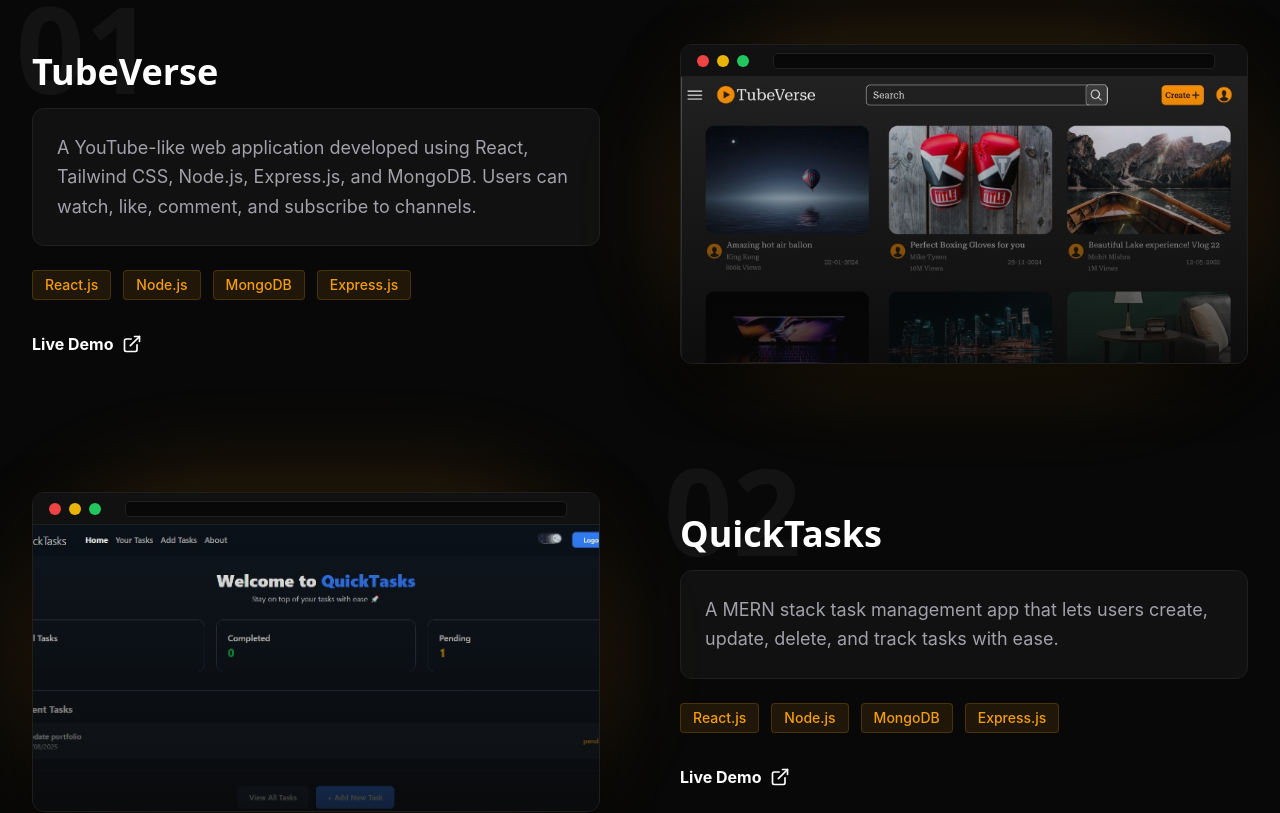
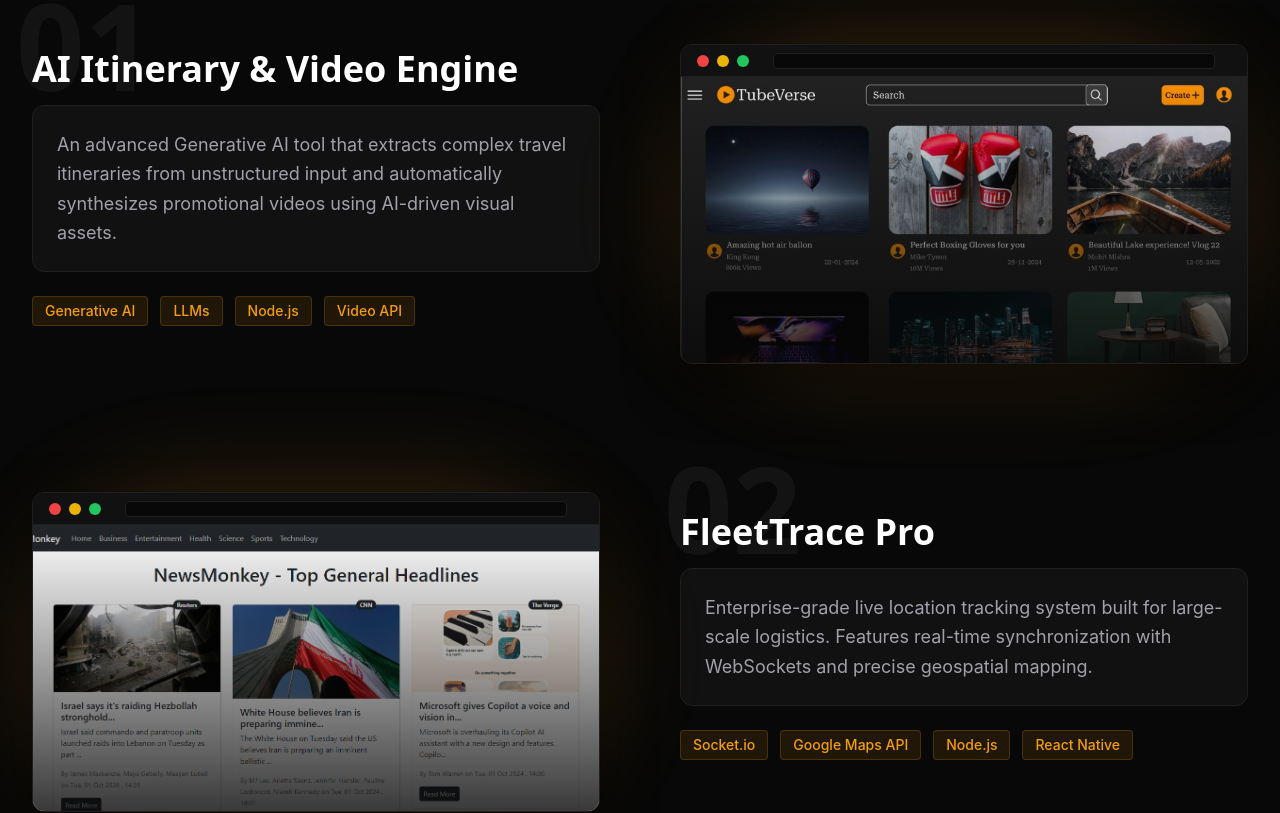
Before and after one commit to Mohit-1202/my-portfolio, a React (Vite) app: page / in a window 1280 px wide. Shown: the part 3140-3953 px from the top of the page. Built offline with nearby package versions, Linux system fonts and the light colour scheme.

Commit message:
feat: add professional profile summary, update experience, integrate new projects, and expand architecture skills list

```diff
--- a/src/components/Experience.jsx
+++ b/src/components/Experience.jsx
@@ -25,6 +25,7 @@ const Experience = () => {
       company: "Orbitra Technologies",
       date: "Nov 2025 – Present",
       bullets: [
+        "Architected end-to-end system design and scalable cloud infrastructure",
         "Leading full-stack web & mobile development with React.js, Node.js, React Native",
         "Managing and mentoring a team 2 developers",
         "AWS deployments, Docker, CI/CD pipelines"
--- a/src/components/Projects.jsx
+++ b/src/components/Projects.jsx
@@ -22,6 +22,24 @@ const Projects = () => {
   const allProjects = [
     {
       id: "01",
+      name: "AI Itinerary & Video Engine",
+      desc: "An advanced Generative AI tool that extracts complex travel itineraries from unstructured input and automatically synthesizes promotional videos using AI-driven visual assets.",
+      tech: ["Generative AI", "LLMs", "Node.js", "Video API"],
+      link: "#",
+      github: null,
+      img: "/Images/project_images/TubeVerse_img/TubeVerse_lg.jpg" // Placeholder for now
+    },
+    {
+      id: "02",
+      name: "FleetTrace Pro",
+      desc: "Enterprise-grade live location tracking system built for large-scale logistics. Features real-time synchronization with WebSockets and precise geospatial mapping.",
+      tech: ["Socket.io", "Google Maps API", "Node.js", "React Native"],
+      link: "#",
+      github: null,
+      img: "/Images/project_images/NewsMonkey_img/NewsMonkeylg_img.png" // Placeholder for now
+    },
+    {
+      id: "03",
       name: "TubeVerse",
       desc: "A YouTube-like web application developed using React, Tailwind CSS, Node.js, Express.js, and MongoDB. Users can watch, like, comment, and subscribe to channels.",
       tech: ["React.js", "Node.js", "MongoDB", "Express.js"],
@@ -30,7 +48,7 @@ const Projects = () => {
       img: "/Images/project_images/TubeVerse_img/TubeVerse_lg.jpg"
     },
     {
-      id: "02",
+      id: "04",
       name: "QuickTasks",
       desc: "A MERN stack task management app that lets users create, update, delete, and track tasks with ease.",
       tech: ["React.js", "Node.js", "MongoDB", "Express.js"],
@@ -39,7 +57,7 @@ const Projects = () => {
       img: "/Images/project_images/QuickTasks_img/QuickTasks_lg.jpg"
     },
     {
-      id: "03",
+      id: "05",
       name: "Eshop",
       desc: "An e-commerce website for selling electronic products focused on creating a user-friendly interface.",
       tech: ["React.js", "Tailwind CSS"],
--- a/src/components/Skills.jsx
+++ b/src/components/Skills.jsx
@@ -6,7 +6,7 @@ const Skills = () => {
     { label: "Mobile", skills: ["React Native", "iOS", "Android"] },
     { label: "Database", skills: ["MongoDB", "PostgreSQL", "Firebase"] },
     { label: "Cloud", skills: ["AWS", "Docker", "CI/CD", "Vercel"] },
-    { label: "Tools", skills: ["Git", "Figma", "Postman", "Google Maps API"] }
+    { label: "Architecture & Tools", skills: ["System Design", "Microservices", "Figma", "Postman", "Google Maps API"] }
   ];
 
   return (
```
Also changed, not shown: profile_summary.txt (added).
